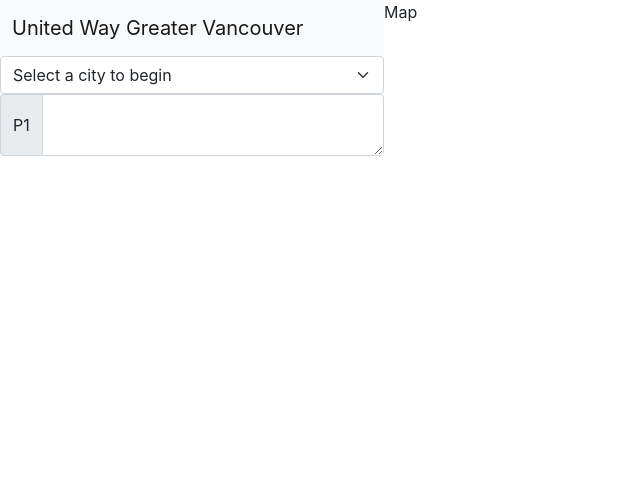
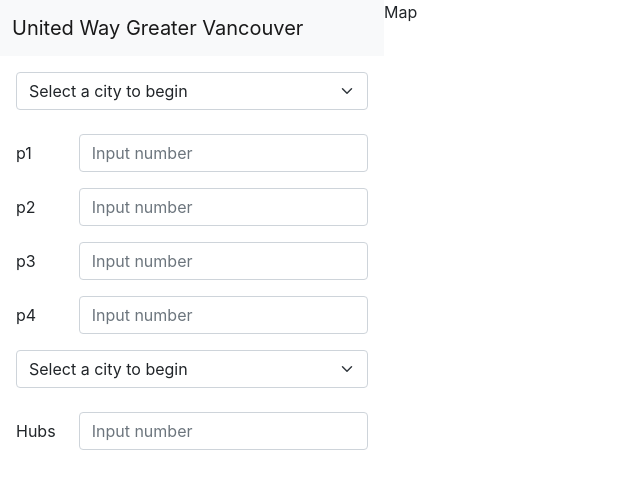
Before and after one commit to yuhengm/client, a React (Create React App) app: page / in a window 1280 px wide. Shown: the top 488 px of the page, without its empty margins (0-640 px from the left). Built offline with nearby package versions, Linux system fonts and the light colour scheme.

Commit message:
draft components

```diff
--- a/src/App.css
+++ b/src/App.css
@@ -5,3 +5,7 @@
 .sideBar {
   width: 30vw;
 }
+
+.inputFields {
+  padding: 1rem;
+}
--- /dev/null
+++ b/src/components/FeatureInput.js
@@ -0,0 +1,18 @@
+import React from "react";
+import { Form } from "react-bootstrap";
+import NumberInput from "./NumberInput";
+
+function TextInput() {
+	return (
+		<div className="textInput">
+			<Form>
+				<NumberInput title="p1" />
+				<NumberInput title="p2" />
+				<NumberInput title="p3" />
+				<NumberInput title="p4" />
+			</Form>
+		</div>
+	);
+}
+
+export default TextInput;
--- /dev/null
+++ b/src/components/NumberInput.js
@@ -0,0 +1,19 @@
+import React from 'react'
+import { Form, Col, Row } from 'react-bootstrap';
+
+function NumberInput({title}) {
+  return (
+		<div>
+			<Form.Group as={Row} className="mb-3" controlId="formPlaintext">
+				<Form.Label column sm="2">
+					{title}
+				</Form.Label>
+				<Col sm="10">
+					<Form.Control type="text" placeholder="Input number" />
+				</Col>
+			</Form.Group>
+		</div>
+  );
+}
+
+export default NumberInput
--- a/src/components/SideBar.js
+++ b/src/components/SideBar.js
@@ -1,7 +1,9 @@
 import React from "react";
-import { InputGroup, FormControl } from "react-bootstrap";
+import { Form } from "react-bootstrap";
 import CityInput from "./CityInput";
-import Navigation from './Navigation';
+import Navigation from "./Navigation";
+import FeatureInput from "./FeatureInput";
+import NumberInput from "./NumberInput";
 
 function SideBar() {
 	return (
@@ -9,16 +11,25 @@
 			{/* Navigation bar */}
 			<Navigation />
 
-			{/* User input: city */}
-			<CityInput />
+			<div className="inputFields">
 
-			{/* User input: forecast features */}
-			<InputGroup>
-				<InputGroup.Text>P1</InputGroup.Text>
-				<FormControl as="textarea" aria-label="With textarea" />
-			</InputGroup>
+				{/* User input: forecast features */}
+				<Form>
+					<CityInput />
+					<br />
+					<NumberInput title="p1" />
+					<NumberInput title="p2" />
+					<NumberInput title="p3" />
+					<NumberInput title="p4" />
+				</Form>
 
-			{/* User input: number of hubs */}
+				{/* User input: number of hubs */}
+				<Form>
+					<CityInput />
+					<br />
+					<NumberInput title="Hubs" />
+				</Form>
+			</div>
 		</div>
 	);
 }
```
